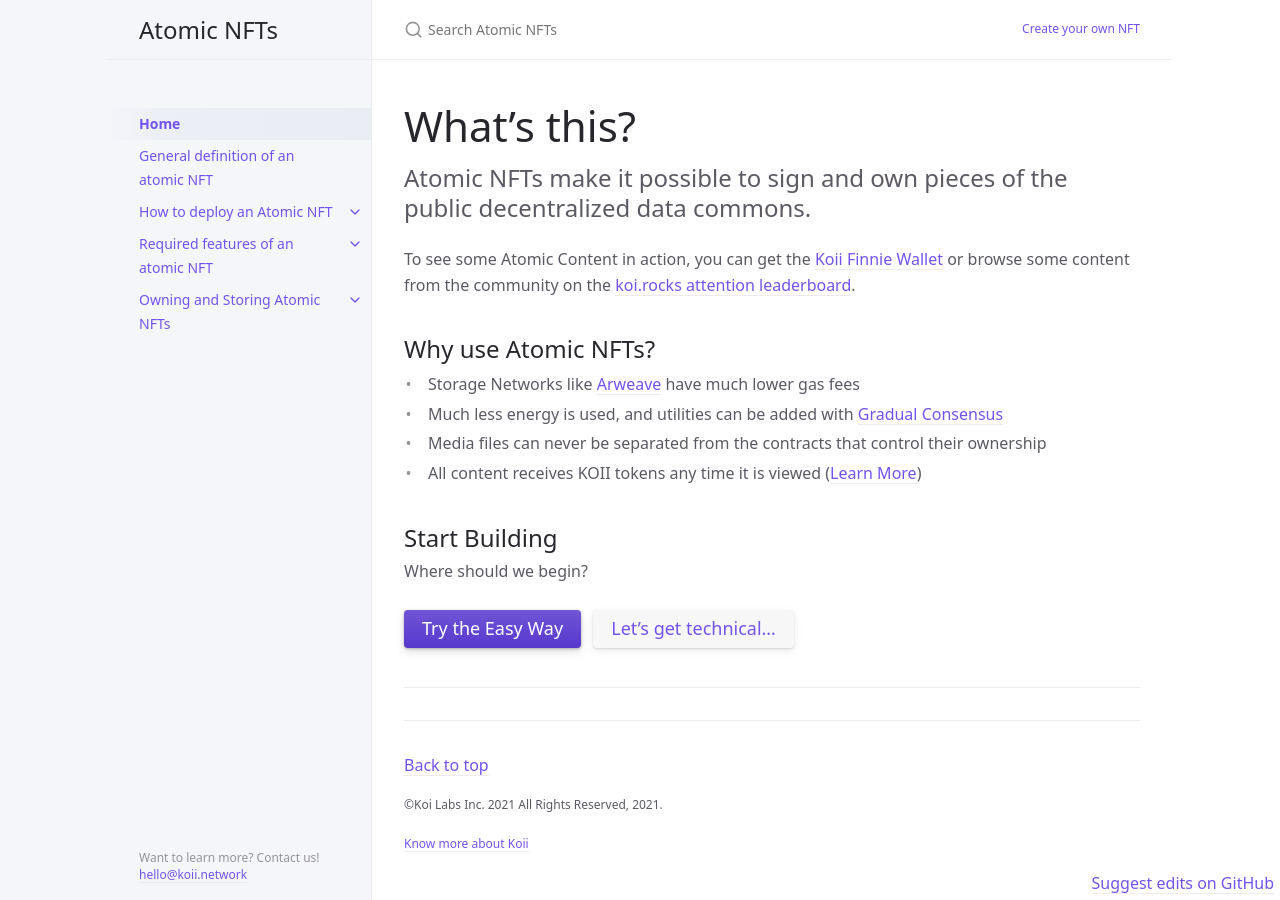
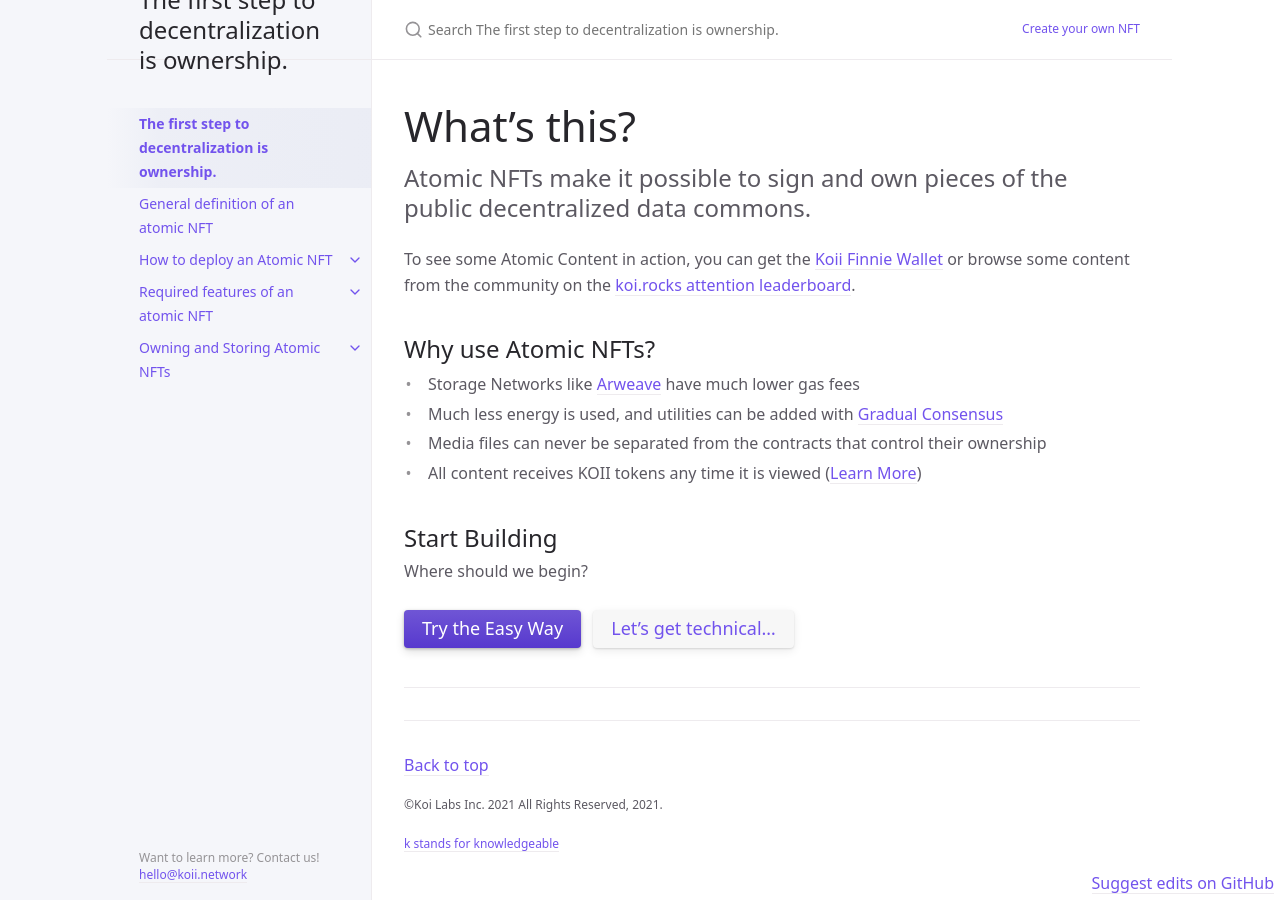
Before and after one commit to atomic-nfts/site, a Jekyll site: the page built from index.md, in a window 1280 px wide. Built offline with Jekyll 4.4.1, drawn with Linux system fonts in a browser that asks for light colours.

Commit message:
fixing header definitions

```diff
--- a/_config.yml
+++ b/_config.yml
@@ -13,8 +13,8 @@
 # you will see them accessed via {{ site.title }}, {{ site.github_repo }}, and so on.
 # You can create any custom variable you would like, and they will be accessible
 # in the templates via {{ site.myvariable }}.
-title: Atomic NFTs
-description: Atomic NFTs
+title: The first step to decentralization is ownership.
+description: Atomic NFTs make it possible to mint millions of NFTs inexpensively, and host them for all to see.
 # baseurl: "/" # the subpath of your site, e.g. /blog
 url: "https://atomicnft.com" # the base hostname & protocol for your site, e.g. http://example.com
 
@@ -91,7 +91,7 @@
 
 # Footer "Edit this page on GitHub" link text
 gh_edit_link: true # show or hide edit this page link
-gh_edit_link_text: "Know more about Koii"
+gh_edit_link_text: "k stands for knowledgeable"
 gh_edit_repository: "https://koii.network" # the github URL for your repo
 gh_edit_branch: "" # the branch that your docs is served from
 # gh_edit_source: docs # the source that your files originate from
--- a/index.md
+++ b/index.md
@@ -1,8 +1,8 @@
 ---
 layout: default
-title: Home
+title: The first step to decentralization is ownership.
 nav_order: 1
-description: "Just the Docs is a responsive Jekyll theme with built-in search that is easily customizable and hosted on GitHub Pages."
+description: "Atomic NFTs make it possible to mint millions of NFTs inexpensively, and host them for all to see."
 permalink: /
 ---
 
```
